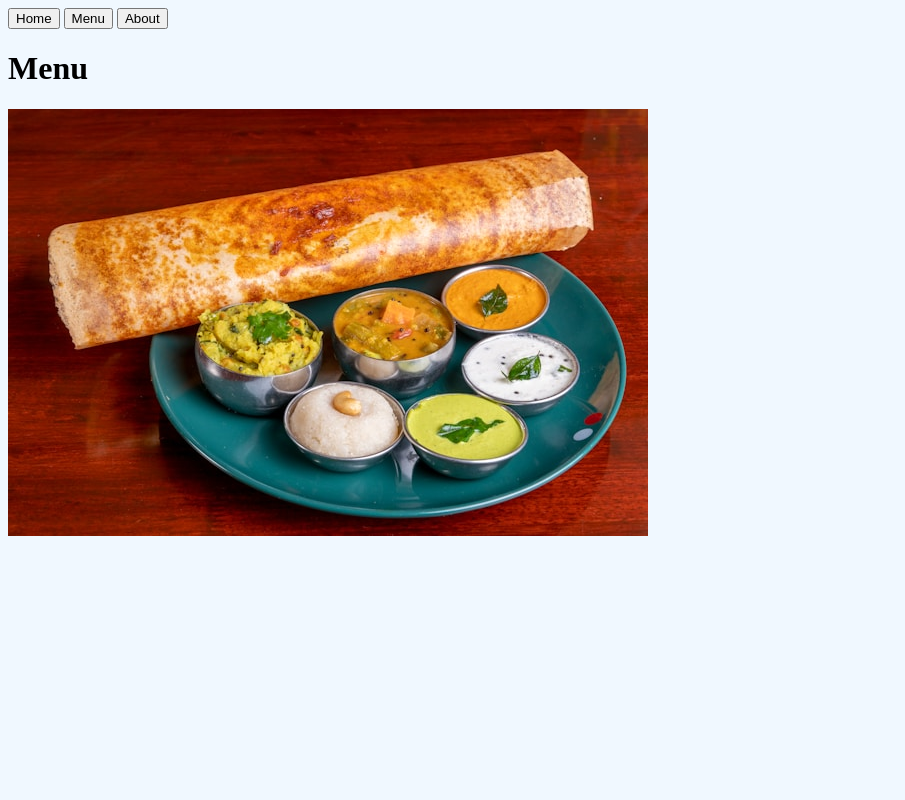
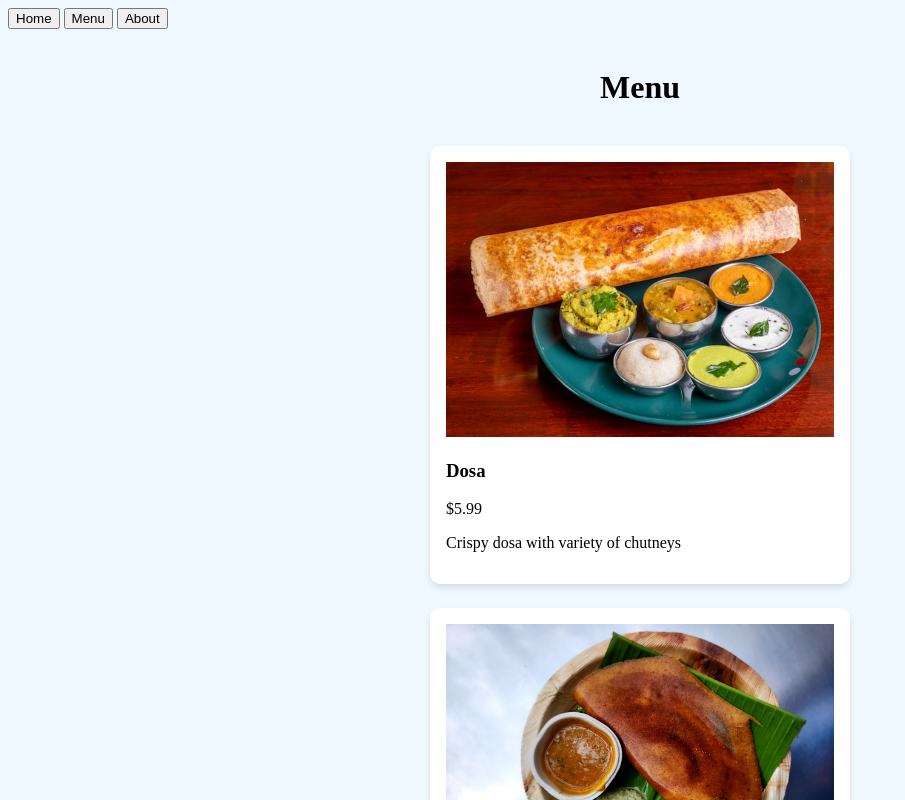
Before and after one commit to R4hul36/odin-restaurant-page, a website built with webpack: page src/template.html in a window 1280 px wide. Both pictures are taken after a click on the button "Menu". Shown: the top 800 px of the page, without its empty margins (0-905 px from the left). Built offline with nearby package versions, Linux system fonts and the light colour scheme; files whose address does not match are found by name.

Commit message:
add grid styling to menu page

```diff
--- a/src/pages/about.js
+++ b/src/pages/about.js
@@ -3,7 +3,7 @@
 export const loadAbout = function () {
     console.log("about clicked");
     const aboutSection = document.createElement("div")
-    aboutSection.classList.add(".about-section")
+    aboutSection.classList.add("about-section")
 
     const title = document.createElement("h1");
     title.textContent = "About"
--- a/src/pages/menu.js
+++ b/src/pages/menu.js
@@ -1,15 +1,63 @@
 import dosaImg01 from '../images/dosa01.jpg'
+import dosaImg02 from '../images/dosa02.jpg'
+import idli from '../images/idli.jpg'
+import bhuri from '../images/bhuri.jpg'
+import vada01 from '../images/vada01.jpg'
+import samosa from '../images/samosa.jpg'
+import tea from '../images/tea.jpg'
+import lemonade from '../images/lemonade.jpg'
 
 
 export const loadMenu = function () {
     const menuItems = [
         {
-            image:"../images/dosa01.jpg",
+            image:dosaImg01,
             name: "Dosa",
-            price: "$3.99",
+            price: "$5.99",
             description: "Crispy dosa with variety of chutneys"
+        },
+        {
+            image:dosaImg02,
+            name: "Masala Dosa",
+            price: "$4.99",
+            description: "Masala Dosa with tasty coconut chutney"
+        },
+        {
+            image:idli,
+            name: "Idli",
+            price: "$4.99",
+            description: "Soft and tasty idli with white coconut chutney"
+        },
+        {
+            image:bhuri,
+            name: "Dosa",
+            price: "$4.99",
+            description: "Yummy Bhuri with adequate amount of potato curry"
+        },
+        {
+            image:vada01,
+            name: "Dal Vada",
+            price: "$2.99",
+            description: "Hot and Crispy vada made with dal"
+        },
+        {
+            image:samosa,
+            name: "Samosa",
+            price: "$2.99",
+            description: "Hot samosa that goes well with tea"
+        },
+        {
+            image:tea,
+            name: "Tea",
+            price: "$0.99",
+            description: "Authentic tea made from pure cow milk"
+        },
+        {
+            image:lemonade,
+            name: "Lemonade",
+            price: "$0.99",
+            description: "Chilled lemonade comes in sweet and salt varieties"
         }
-
     ]
 
     console.log("menu clicked");
@@ -19,9 +67,36 @@ export const loadMenu = function () {
     const menuGrid = document.createElement("div")
     menuGrid.classList.add("grid-container")
 
-    const img = document.createElement('img');
-    img.src = dosaImg01;
-    menuGrid.appendChild(img);
+
+    menuItems.forEach(({image, name, price, description}) => {
+
+        const itemImg = document.createElement('img');
+        itemImg.src = image;
+
+        const itemName = document.createElement('h3')
+        itemName.textContent = name
+
+        const itemPrice = document.createElement('p')
+        itemPrice.textContent = price
+
+        const itemDescription = document.createElement('p')
+        itemDescription.textContent = description
+
+        const menuItem = document.createElement("div")
+        menuItem.classList.add("menu-item");
+
+        menuItem.appendChild(itemImg)
+        menuItem.appendChild(itemName)
+        menuItem.appendChild(itemPrice)
+        menuItem.appendChild(itemDescription)
+
+
+        menuGrid.appendChild(menuItem);
+
+    })
+
+
+
 
     const title = document.createElement("h1");
     title.textContent = "Menu"
--- a/src/styles.css
+++ b/src/styles.css
@@ -1,3 +1,33 @@
 body {
     background-color: aliceblue;
 }
+
+h1 {
+    text-align: center;
+    margin: 40px 0px
+}
+
+.menu-section {
+    width: 65%;
+    margin: auto;
+}
+
+.grid-container {
+    display: grid;
+    grid-template-columns: repeat(auto-fit, minmax(380px, 420px));
+    justify-content: center;
+    gap: 1.5rem;
+}
+
+.menu-item {
+    background-color: white;
+    padding: 1rem;
+    border-radius: 10px;
+    box-shadow: 0 4px 6px rgba(0, 0, 0, 0.1);
+}
+
+.menu-item > img {
+    width: 100%;
+    height: 275px;
+
+}
```
